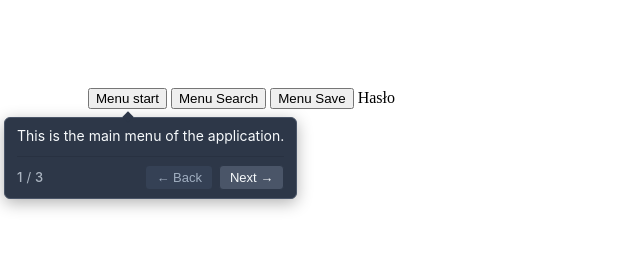
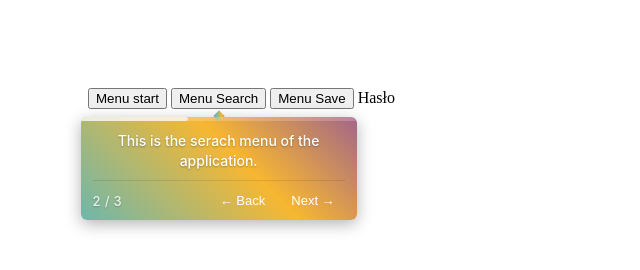
Before and after one commit to kamil-engineer/Hintorium, a website built with Vite: page packages/hintorium/index.html in a window 1280 px wide. Shown: the whole page, without its empty margins (0-640 px from the left). Built offline with nearby package versions, Linux system fonts and the light colour scheme.

Commit message:
feat(onboarding): inner tooltips, overflow handling,progress bar, styling

```diff
--- a/packages/hintorium/src/index.ts
+++ b/packages/hintorium/src/index.ts
@@ -15,15 +15,28 @@ new HintoriumTour({
     {
       target: "#menu",
       content: "This is the main menu of the application.",
+      options: {
+        theme: "gradient",
+      },
     },
     {
       target: "#search",
       content: "This is the serach menu of the application.",
+      options: {
+        theme: "gradient",
+      },
     },
     {
       target: "#save-btn",
       content: "Click this button to save your changes.",
+      options: {
+        theme: "gradient",
+      },
     },
   ],
   localStorageKey: "hintorium_tour_examplee",
+  auto: {
+    enabled: true,
+    delay: 3000,
+  },
 }).start();
--- a/packages/hintorium/src/style.css
+++ b/packages/hintorium/src/style.css
@@ -6,6 +6,7 @@
   --hint-tooltip-radius: 6px;
   --hint-tooltip-padding-vertical: 8px;
   --hint-tooltip-padding-horizontal: 12px;
+  --hint-tooltip-padding-top: 14px;
   --hint-tooltip-max-width: calc(
     300px - 2 * var(--hint-tooltip-padding-horizontal)
   );
@@ -24,8 +25,6 @@
   z-index: var(--hint-tooltip-z-index);
   max-width: var(--hint-tooltip-max-width);
   width: max-content;
-  padding: var(--hint-tooltip-padding-vertical)
-    var(--hint-tooltip-padding-horizontal);
 
   font-family: var(--hint-tooltip-font-family);
   font-size: var(--hint-tooltip-font-size);
@@ -40,6 +39,22 @@
   opacity: 0;
   pointer-events: none;
   transition: var(--hint-tooltip-transition);
+  & > * {
+    margin: 0;
+  }
+}
+
+.hintorium-tooltip-inner.hintorium-tooltip-tour {
+  padding-top: var(--hint-tooltip-padding-top);
+}
+
+.hintorium-tooltip-inner {
+  position: relative;
+  border-radius: inherit;
+  overflow: hidden;
+  padding: var(--hint-tooltip-padding-vertical)
+    var(--hint-tooltip-padding-horizontal);
+
   & > * {
     margin: 0;
   }
@@ -110,6 +125,8 @@
 .hintorium-tooltip.light {
   --tooltip-bg: #fff;
   --tooltip-color: #333;
+  --tooltip-progress-bg: #edf2f7;
+  --tooltip-progress-fill: #d5dade;
   --tooltip-border: 1px solid #e1e5e9;
   --tooltip-shadow: 0 2px 12px rgba(0, 0, 0, 0.1);
   --hint-tooltip-loading-color: rgba(0, 0, 0, 0.55);
@@ -135,6 +152,8 @@
 
 .hintorium-tooltip.dark {
   --tooltip-bg: #2d3748;
+  --tooltip-progress-bg: #4a5568;
+  --tooltip-progress-fill: #5c6677;
   --tooltip-color: #f7fafc;
   --tooltip-border: 1px solid #4a5568;
   --tooltip-shadow: 0 4px 16px rgba(0, 0, 0, 0.3);
@@ -162,6 +181,8 @@
 .hintorium-tooltip.glass {
   --tooltip-bg: rgba(255, 255, 255, 0.2);
   --tooltip-color: #111;
+  --tooltip-progress-bg: #edf2f7;
+  --tooltip-progress-fill: #d5dade;
   --tooltip-border: 1px solid rgba(255, 255, 255, 0.3);
   --tooltip-shadow: 0 8px 32px rgba(31, 38, 135, 0.37);
   --tooltip-text-shadow: 0 1px 2px rgba(0, 0, 0, 0.2);
@@ -176,7 +197,6 @@
   --tour-btn-disabled-bg: rgba(255, 255, 255, 0.2);
   --tour-btn-disabled-color: rgba(15, 12, 12, 0.73);
 
-  /* Done button */
   --tour-btn-done-bg: #d63031;
   --tour-btn-done-color: #ffffff;
   --tour-btn-done-border: 1px solid #b02628;
@@ -196,6 +216,8 @@
 .hintorium-tooltip.pastel {
   --tooltip-bg: linear-gradient(135deg, #ff9a9e 0%, #fad0c4 100%);
   --tooltip-color: #333;
+  --tooltip-progress-bg: rgba(255, 255, 255, 0.3);
+  --tooltip-progress-fill: rgba(255, 255, 255, 0.6);
   --tooltip-border: none;
   --tooltip-shadow: 0 4px 20px rgba(102, 126, 234, 0.4);
   --hint-tooltip-loading-color: rgba(51, 51, 51, 0.75);
@@ -209,7 +231,6 @@
   --tour-btn-disabled-bg: rgba(255, 255, 255, 0.4);
   --tour-btn-disabled-color: rgba(15, 12, 12, 0.73);
 
-  /* Done button */
   --tour-btn-done-bg: #a83279;
   --tour-btn-done-color: #ffffff;
   --tour-btn-done-border: 1px solid #8b2865;
@@ -229,6 +250,8 @@
   --tooltip-text-shadow: 0 0 5px #00ff88;
   --hint-tooltip-loading-color: #00ff88;
   --hint-tooltip-error-color: #ff0055;
+  --tooltip-progress-bg: rgba(0, 255, 136, 0.1);
+  --tooltip-progress-fill: #00ff88;
 
   --tour-btn-bg: rgba(0, 255, 136, 0.1);
   --tour-btn-color: #00ff88;
@@ -267,8 +290,6 @@
   --tooltip-text-shadow: 0 1px 2px rgba(0, 0, 0, 0.3);
   --hint-tooltip-loading-color: #ffffff;
   --hint-tooltip-error-color: #ffcc00;
-
-  /* Tour buttons */
   --tour-btn-bg: rgba(255, 255, 255, 0.2);
   --tour-btn-color: #ffffff;
   --tour-btn-border: 1px solid rgba(255, 255, 255, 0.5);
@@ -276,6 +297,9 @@
   --tour-btn-hover-color: #ffffff;
   --tour-btn-disabled-bg: rgba(255, 255, 255, 0.1);
   --tour-btn-disabled-color: rgba(255, 255, 255, 0.4);
+
+  --tooltip-progress-bg: rgba(255, 255, 255, 0.2);
+  --tooltip-progress-fill: rgba(255, 255, 255, 0.7);
 
   --tour-btn-done-bg: #d63031;
   --tour-btn-done-color: #ffffff;
@@ -536,6 +560,27 @@
   color: var(--tour-btn-hover-color);
 }
 
+.hintorium-tour-progress-bar-wrapper {
+  position: absolute;
+  top: 0;
+  left: 0;
+  width: 100%;
+
+  height: 4px;
+  background-color: var(--tooltip-progress-bg);
+  border-radius: 2px 2px 0 0;
+  overflow: hidden;
+  z-index: 999;
+}
+
+.hintorium-tour-progress-bar-fill {
+  border-radius: 9999px;
+  width: 0%;
+  height: 100%;
+  background-color: var(--tooltip-progress-fill);
+  transition: width 0.2s linear;
+}
+
 /* ======= HELPERS ======= */
 
 .keyboard-focus {
--- a/packages/hintorium/src/tooltip/constants.ts
+++ b/packages/hintorium/src/tooltip/constants.ts
@@ -23,6 +23,8 @@ export const TOOLTIP_CONSTANTS = {
     BASE: "hintorium-tooltip",
     HINT: "hintorium-inline-hint",
     RTL: "hintorium-tooltip-rtl",
+    WRAPPER: "hintorium-tooltip-inner",
+    HINTORIUM_TOUR: "hintorium-tooltip-tour",
     SHOW: "show",
     HIDDEN: "hidden",
 
--- a/packages/hintorium/src/tooltip/tooltip.ts
+++ b/packages/hintorium/src/tooltip/tooltip.ts
@@ -69,13 +69,22 @@ export class Tooltip {
       tooltip.classList.add(TOOLTIP_CONSTANTS.CSS_CLASSES.RTL);
     }
 
+    const innerWrapper = document.createElement("div");
+    innerWrapper.classList.add(TOOLTIP_CONSTANTS.CSS_CLASSES.WRAPPER);
+
+    if (this.options.isTour) {
+      innerWrapper.classList.add(TOOLTIP_CONSTANTS.CSS_CLASSES.HINTORIUM_TOUR);
+    }
+
     const contentNode = await this.contentManager.render();
 
     if (typeof contentNode === "string") {
-      tooltip.innerHTML = contentNode;
+      innerWrapper.innerHTML = contentNode;
     } else {
-      tooltip.appendChild(contentNode);
+      innerWrapper.appendChild(contentNode);
     }
+    tooltip.appendChild(innerWrapper);
+
     tooltip.setAttribute("data-position", this.options.position || "top");
 
     return tooltip;
--- a/packages/hintorium/src/tooltip/tour.ts
+++ b/packages/hintorium/src/tooltip/tour.ts
@@ -3,6 +3,7 @@ import { StorageManager } from "./storage";
 import { Tooltip } from "./tooltip";
 import type { TooltipOptions } from "./types";
 import { I18n } from "./i18n";
+import { TOOLTIP_CONSTANTS } from "./constants";
 
 type TourStep = {
   target: string;
@@ -12,6 +13,10 @@ type TourStep = {
 
 type TourConstructor = {
   steps: TourStep[];
+  auto?: {
+    enabled: boolean;
+    delay: number;
+  };
   localStorageKey?: string;
 };
 
@@ -53,12 +58,31 @@ export class HintoriumTour {
   protected tourCompleted = "hintorium_tour_completed";
   protected tourStorageKey?: string;
 
-  constructor({ steps, localStorageKey }: TourConstructor) {
+  /**
+   * Auto play
+   */
+
+  private autoPlay: boolean = false;
+  private autoPlayDelay: number = 3000; // default 3s
+  private autoPlayTimeout: number | null = null;
+  private progressBar?: HTMLDivElement;
+  private autoPlayStartTime: number = 0;
+  private autoPlayAnimationFrame: number | null = null;
+
+  constructor({ steps, localStorageKey, auto }: TourConstructor) {
     this.steps = steps;
 
     if (localStorageKey) {
       this.storage = StorageManager.getInstance(localStorageKey);
       this.tourStorageKey = localStorageKey;
+    }
+
+    if (auto?.enabled) {
+      this.autoPlay = true;
+    }
+
+    if (auto?.delay) {
+      this.autoPlayDelay = auto.delay;
     }
 
     this.registerDefaultTranslations();
@@ -103,6 +127,27 @@ export class HintoriumTour {
     this.showStep(this.current);
   }
 
+  private startProgressBarAnimation() {
+    if (!this.progressBar || !this.autoPlay) return;
+    this.autoPlayStartTime = Date.now();
+
+    const animate = () => {
+      const elapsed = Date.now() - this.autoPlayStartTime;
+      const progress = Math.min(elapsed / this.autoPlayDelay, 1);
+      this.progressBar!.style.width = `${progress * 100}%`;
+
+      if (progress < 1) {
+        this.autoPlayAnimationFrame = requestAnimationFrame(animate);
+      } else {
+        this.autoPlayAnimationFrame = null;
+      }
+    };
+
+    if (this.autoPlayAnimationFrame)
+      cancelAnimationFrame(this.autoPlayAnimationFrame);
+    this.autoPlayAnimationFrame = requestAnimationFrame(animate);
+  }
+
   private async showStep(index: number) {
     if (index < 0 || index >= this.steps.length) return;
 
@@ -118,19 +163,62 @@ export class HintoriumTour {
     const tooltip = new Tooltip(targetElement, step.content, {
       ...step.options,
       sticky: true,
+      isTour: true,
       onInjectContent: (tooltipEl) => {
         this.createNavigation(tooltipEl);
+        this.createProgressBar(tooltipEl);
       },
     });
 
     this.activeTooltip = tooltip;
 
     await tooltip.show();
+
+    if (this.autoPlay && this.current < this.steps.length - 1) {
+      this.clearAutoPlay();
+      this.autoPlayTimeout = window.setTimeout(
+        () => this.next(),
+        this.autoPlayDelay
+      );
+      this.startProgressBarAnimation();
+    }
+  }
+
+  private clearAutoPlay() {
+    if (this.autoPlayTimeout) {
+      clearTimeout(this.autoPlayTimeout);
+      this.autoPlayTimeout = null;
+    }
+  }
+
+  createProgressBar(tooltip: HTMLDivElement): void {
+    const wrapper = document.createElement("div");
+    wrapper.className = "hintorium-tour-progress-bar-wrapper";
+
+    const tooltipInner = tooltip.querySelector(
+      `.${TOOLTIP_CONSTANTS.CSS_CLASSES.WRAPPER}`
+    );
+    if (!tooltipInner) return;
+
+    const progressBar = document.createElement("div");
+    progressBar.className = "hintorium-tour-progress-bar-fill";
+    wrapper.appendChild(progressBar);
+
+    tooltipInner.appendChild(wrapper);
+
+    this.progressBar = progressBar;
+
+    if (this.autoPlay) this.startProgressBarAnimation();
   }
 
   createNavigation(tooltip: HTMLDivElement): void {
     const wrapper = document.createElement("div");
     wrapper.className = "hintorium-tour-nav";
+
+    const tooltipInner = tooltip.querySelector(
+      `.${TOOLTIP_CONSTANTS.CSS_CLASSES.WRAPPER}`
+    );
+    if (!tooltipInner) return;
 
     const isFirst = this.current === 0;
     const isLast = this.current === this.steps.length - 1;
@@ -173,7 +261,7 @@ export class HintoriumTour {
     btnNext?.addEventListener("click", this.next.bind(this));
     btnDone?.addEventListener("click", this.finish.bind(this));
 
-    tooltip.appendChild(wrapper);
+    tooltipInner.appendChild(wrapper);
   }
 
   prev() {
--- a/packages/hintorium/src/tooltip/types.ts
+++ b/packages/hintorium/src/tooltip/types.ts
@@ -27,5 +27,6 @@ export type TooltipOptions = {
   };
   rtl?: boolean;
   sticky?: boolean;
+  isTour?: boolean;
   onInjectContent?: (tooltipEl: HTMLDivElement) => void;
 };
```
